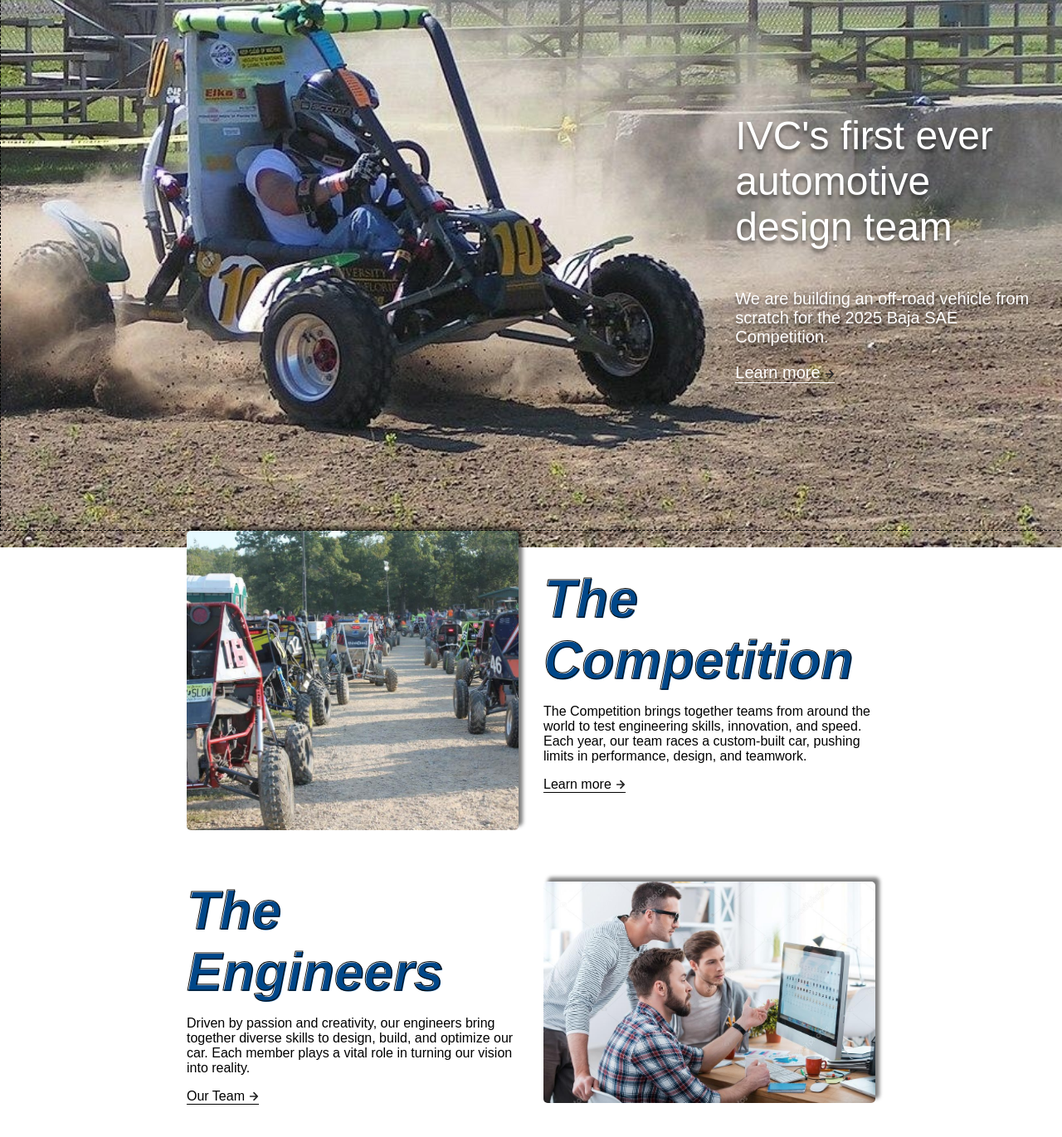
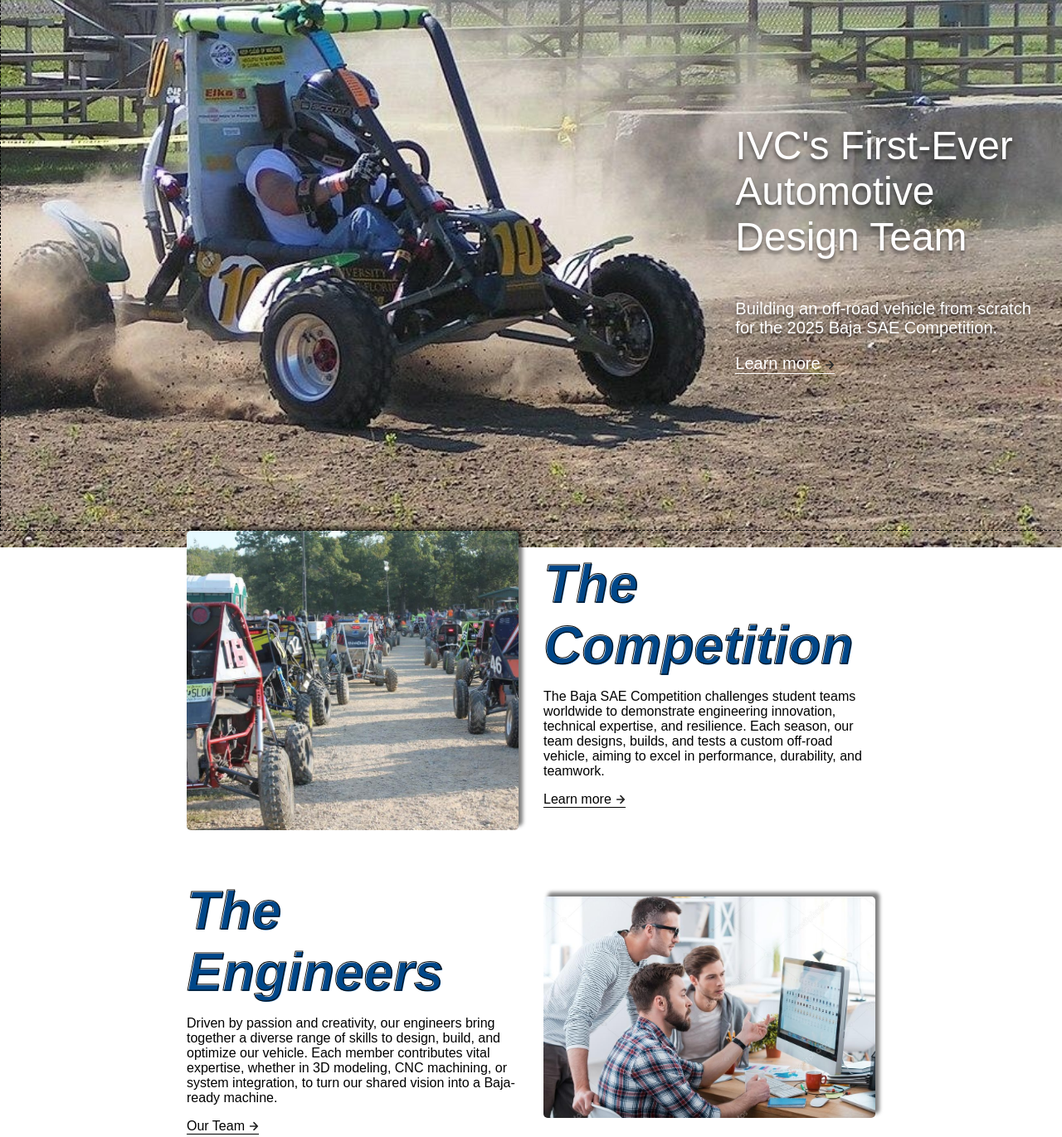
Before and after one commit to Irvine-Project/Ivc-Baja-Site, a plain HTML site: page index.html in a window 1280 px wide. Shown: the part 140-1511 px from the top of the page at 83% size. Drawn offline with Linux system fonts and the light colour scheme; a web font is replaced by a local one.

Commit message:
incorporated official copy into index.html

```diff
--- a/index.html
+++ b/index.html
@@ -2,6 +2,7 @@
 <html lang="en">
 <head>
     <meta charset="utf-8">
+    <meta name="viewport" content="width=device-width,initial-scale=1.0">
     <title>IVC Baja</title>
     <link rel="stylesheet" href="styles.css">
 </head>
@@ -18,8 +19,8 @@
 <img id="background-pic" src="assets/dust_cloud_crop2.jpg">
 <div id="page1">
     <div id="first-words">
-        <p id="short-tagline">IVC's first ever automotive design team</di>
-        <p id="long-tagline">We are building an off-road vehicle from scratch for the 2025 Baja SAE Competition.</p>
+        <p id="short-tagline">IVC's First-Ever Automotive Design Team</di>
+        <p id="long-tagline">Building an off-road vehicle from scratch for the 2025 Baja SAE Competition.</p>
         <a href="about.html" class="learn-more" class="white-arrow">Learn more</a>
     </div>
 </div>
@@ -28,7 +29,7 @@
         <img src="assets/multiple_cars_on_dirt.jpg">
         <div>
             <h2>The Competition</h2>
-            <p>The Competition brings together teams from around the world to test engineering skills, innovation, and speed. Each year, our team races a custom-built car, pushing limits in performance, design, and teamwork.</p>
+            <p>The Baja SAE Competition challenges student teams worldwide to demonstrate engineering innovation, technical expertise, and resilience. Each season, our team designs, builds, and tests a custom off-road vehicle, aiming to excel in performance, durability, and teamwork.</p>
             <a href="about.html#baja" class="learn-more">Learn more</a>
         </div>
     </article>
@@ -36,7 +37,7 @@
         <img src="assets/look_at_computer.jpg" loading="lazy">
         <div>
             <h2>The Engineers</h2>
-            <p>Driven by passion and creativity, our engineers bring together diverse skills to design, build, and optimize our car. Each member plays a vital role in turning our vision into reality.</p>
+            <p>Driven by passion and creativity, our engineers bring together a diverse range of skills to design, build, and optimize our vehicle. Each member contributes vital expertise, whether in 3D modeling, CNC machining, or system integration, to turn our shared vision into a Baja-ready machine.</p>
             <a href="about.html#our-team" class="learn-more">Our Team</a>
         </div>
     </article>
```
